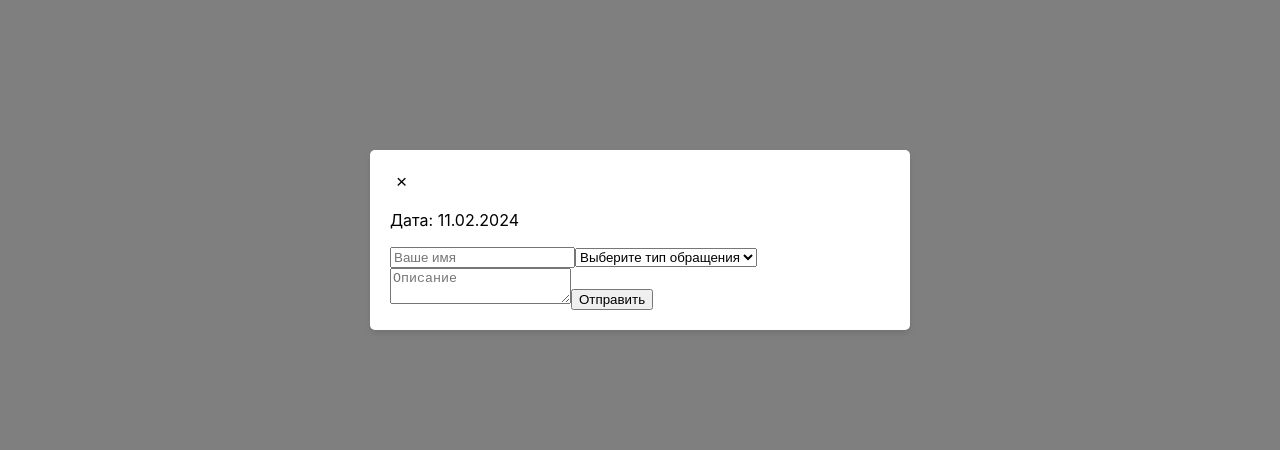
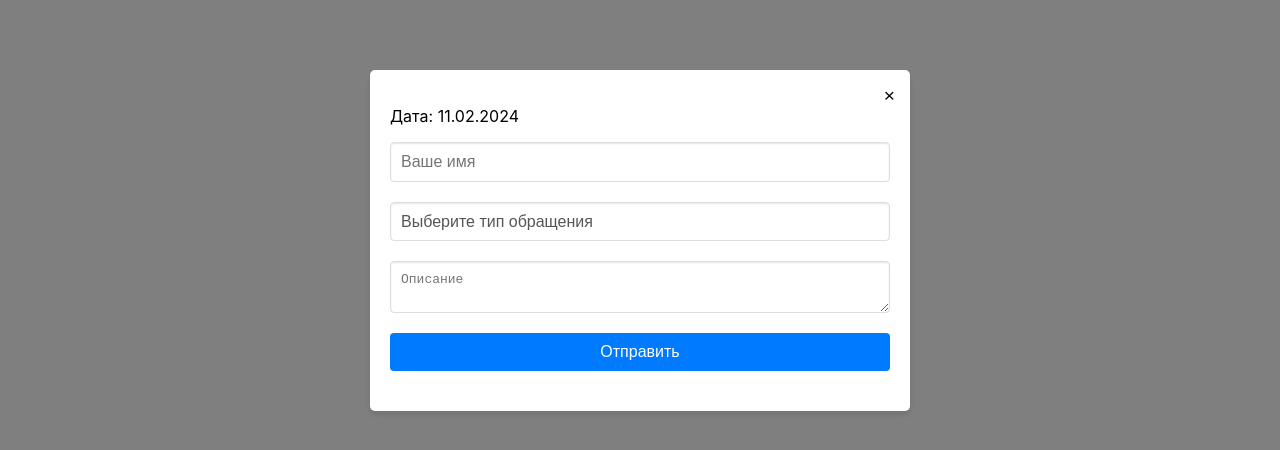
Before and after one commit to illuusi0/user-request-service, a React (Create React App) app in the folder client/: page / in a window 1280 px wide. Both pictures are taken after a click on the button "+ создать сообщение". Shown: the part 160-610 px from the top of the page. Built offline with nearby package versions, Linux system fonts and the light colour scheme; no server answers.

Commit message:
form styles

```diff
--- a/client/src/components/Button.tsx
+++ b/client/src/components/Button.tsx
@@ -1,11 +1,10 @@
-// Button.tsx
 import React from 'react'
-import '../styles/Button.scss' // Убедитесь, что этот путь к стилям корректен
+import '../styles/Button.scss'
 
 interface ButtonProps {
-    onClick: () => void // Функция, которая будет вызываться при клике
-    children: React.ReactNode // Содержимое кнопки
-    className?: string // Необязательный параметр для дополнительных классов CSS
+    onClick: () => void
+    children: React.ReactNode
+    className?: string
 }
 
 const Button: React.FC<ButtonProps> = ({ onClick, children, className }) => {
--- a/client/src/components/DetailsModal.tsx
+++ b/client/src/components/DetailsModal.tsx
@@ -1,4 +1,5 @@
 import React from 'react'
+import '../styles/DetailsModal.scss'
 
 const RequestDetailsModal: React.FC<{
     request: {
@@ -15,19 +16,11 @@ const RequestDetailsModal: React.FC<{
     return (
         <div className="modal">
             <div className="modal-content">
-                <h2>Детали обращения</h2>
-                <p>
-                    <strong>Имя:</strong> {request.name}
-                </p>
-                <p>
-                    <strong>Тип:</strong> {request.type}
-                </p>
-                <p>
-                    <strong>Описание:</strong> {request.description}
-                </p>
-                <p>
-                    <strong>Статус:</strong> {request.status}
-                </p>
+                <p>Детали обращения</p>
+                <p>Имя: {request.name}</p>
+                <p>Тип: {request.type}</p>
+                <p>Описание: {request.description}</p>
+                <p>Статус: {request.status}</p>
             </div>
         </div>
     )
--- a/client/src/components/Form.tsx
+++ b/client/src/components/Form.tsx
@@ -1,4 +1,5 @@
 import React, { useState, FC } from 'react'
+import '../styles/Form.scss'
 
 interface FormComponentProps {
     onSubmit: (data: { name: string; type: string; description: string; date: string; status: string }) => void
@@ -54,28 +55,40 @@ export const FormComponent: FC<FormComponentProps> = ({ onSubmit }) => {
 
     return (
         <>
-            <p>Дата: {currentDate}</p>
-            <form onSubmit={handleSubmit}>
+            <p className="form-date">Дата: {currentDate}</p>
+            <form className="form" onSubmit={handleSubmit}>
+                <div className="form-group">
                     <input
+                        className="form-control"
                         type="text"
                         value={name}
                         onChange={(e) => setName(e.target.value)}
                         placeholder="Ваше имя"
                         required
                     />
-                <select value={type} onChange={(e) => setType(e.target.value)} required>
+                </div>
+                <div className="form-group">
+                    <select className="form-control" value={type} onChange={(e) => setType(e.target.value)} required>
                         <option value="">Выберите тип обращения</option>
                         <option value="Ошибка">Ошибка</option>
                         <option value="Замечание">Замечание</option>
                         <option value="Рекомендация">Рекомендация</option>
                     </select>
+                </div>
+                <div className="form-group">
                     <textarea
+                        className="form-control"
                         value={description}
                         onChange={(e) => setDescription(e.target.value)}
                         placeholder="Описание"
                         required
                     />
-                <button type="submit">Отправить</button>
+                </div>
+                <div className="form-group">
+                    <button className="form-button" type="submit">
+                        Отправить
+                    </button>
+                </div>
             </form>
         </>
     )
--- /dev/null
+++ b/client/src/styles/DetailsModal.scss
@@ -0,0 +1,23 @@
+.modal-content {
+    background-color: #fefefe;
+    margin: auto;
+    padding: 20px;
+    width: 80%;
+    max-width: 600px;
+}
+
+.modal-content h2 {
+    color: #333;
+    font-size: 1.5em;
+    margin-bottom: 10px;
+}
+
+.modal-content p {
+    color: #555;
+    line-height: 1.6;
+    margin-bottom: 8px;
+}
+
+.modal-content p strong {
+    color: #000;
+}
--- /dev/null
+++ b/client/src/styles/Form.scss
@@ -0,0 +1,45 @@
+.form-group {
+    margin-bottom: 20px;
+}
+
+.form-control {
+    width: 100%;
+    padding: 10px;
+    border: 1px solid #ddd;
+    border-radius: 4px;
+    box-sizing: border-box;
+}
+
+.form-button {
+    display: block;
+    width: 100%;
+    padding: 10px;
+    background-color: #007bff;
+    color: white;
+    border: none;
+    border-radius: 4px;
+    cursor: pointer;
+    font-size: 1em;
+}
+
+.form-button:hover {
+    background-color: #0056b3;
+}
+
+.form-group .form-control {
+    -webkit-appearance: none;
+    -moz-appearance: none;
+    appearance: none;
+    display: block;
+    width: 100%;
+    padding: 10px;
+    border: 1px solid #ddd;
+    border-radius: 4px;
+    background-color: white;
+    font-size: 1em;
+    color: #555;
+    box-shadow: inset 0 1px 2px rgba(0, 0, 0, 0.1);
+    -webkit-transition: border-color 0.15s ease-in-out, box-shadow 0.15s ease-in-out;
+    -o-transition: border-color 0.15s ease-in-out, box-shadow 0.15s ease-in-out;
+    transition: border-color 0.15s ease-in-out, box-shadow 0.15s ease-in-out;
+}
--- a/client/src/styles/Modal.scss
+++ b/client/src/styles/Modal.scss
@@ -1,5 +1,5 @@
 .modal-overlay {
-    position: fixed; /* Изменено с absolute на fixed */
+    position: fixed;
     top: 0;
     left: 0;
     width: 100%;
@@ -8,18 +8,18 @@
     display: flex;
     justify-content: center;
     align-items: center;
-    z-index: 1050; /* Увеличьте, если есть элементы с более высоким z-index */
+    z-index: 1050;
 }
 
 .modal-window {
+    position: relative;
     background-color: #fff;
     padding: 20px;
     border-radius: 5px;
     box-shadow: 0 4px 6px rgba(0, 0, 0, 0.1);
-    z-index: 1051; /* Убедитесь, что это значение выше, чем у .modal-overlay */
+    z-index: 1051;
     max-width: 500px;
     width: 90%;
-    /* Добавьте margin для автоматической центровки и адаптивности */
     margin: auto;
 }
 
@@ -47,6 +47,10 @@
 }
 
 .close-button {
+    position: absolute;
+    padding: 5px;
+    right: 10px;
+    top: 10px;
     cursor: pointer;
     border: none;
     background: none;
```
Lines whose indentation alone changed are shown as unchanged.
